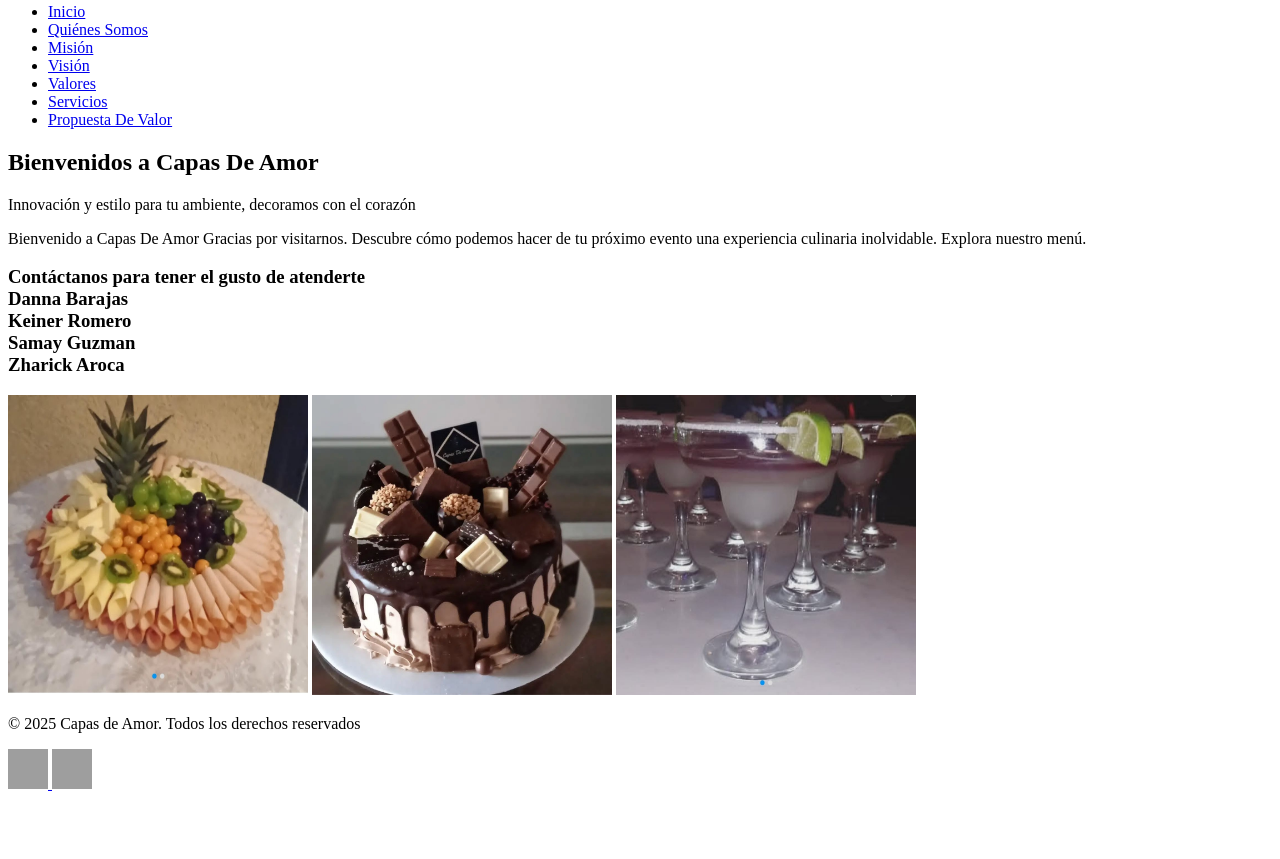
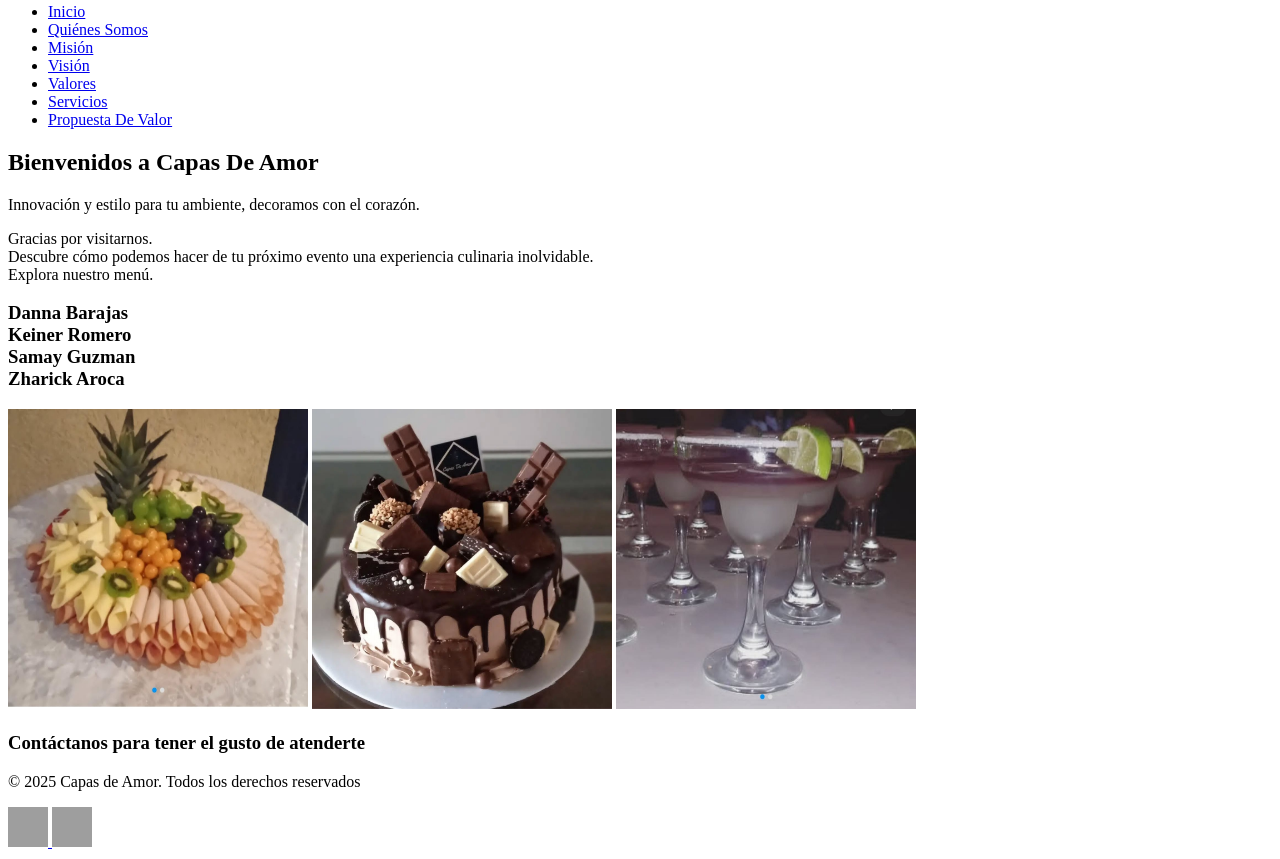
Before and after one commit to CAPASDEAMOR/Capas-de-amor, a plain HTML site: page index.html in a window 1280 px wide. Shown: the part 397-1256 px from the top of the page. Before the commit the page ends 1198 px from the top, so only its background shows below. Drawn offline with Linux system fonts and the light colour scheme; grey boxes are pictures that could not be loaded.

Commit message:
Update index.html

```diff
--- a/index.html
+++ b/index.html
@@ -23,15 +23,16 @@
 
 <main>
 <h2>Bienvenidos a Capas De Amor</h2>
-<p> Innovación y estilo para tu ambiente, decoramos con el corazón</p>
-<p> Bienvenido a Capas De Amor Gracias por visitarnos. Descubre cómo podemos hacer de tu próximo evento una experiencia culinaria inolvidable. Explora nuestro menú.</p>
-<h3> Contáctanos para tener el gusto de atenderte <br> Danna Barajas <br> Keiner Romero <br> Samay Guzman <br> Zharick Aroca</h3>
+<p> Innovación y estilo para tu ambiente, decoramos con el corazón.</p>
+<p> Gracias por visitarnos.<br> Descubre cómo podemos hacer de tu próximo evento una experiencia culinaria inolvidable.<br> Explora nuestro menú.</p>
+<h3>Danna Barajas <br> Keiner Romero <br> Samay Guzman <br> Zharick Aroca</h3>
 </main>
 
 
 <img src="IMG/IMAGEN3.jpeg" width="300" height="300">
 <img src="IMG/IMAGEN1.jpeg" width="300" height="300">
 <img src="IMG/IMAGEN4.jpeg" width="300" height="300">
+<h3>Contáctanos para tener el gusto de atenderte</h3>
 
 <footer>
     <p>© 2025 Capas de Amor. Todos los derechos reservados</p>
```
